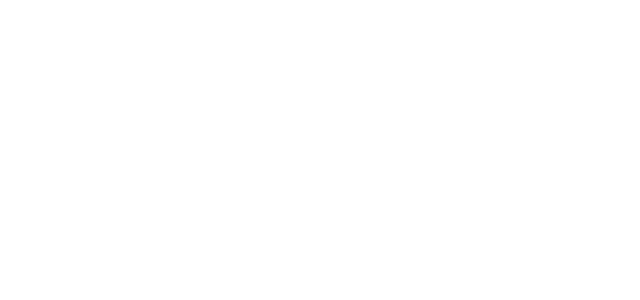
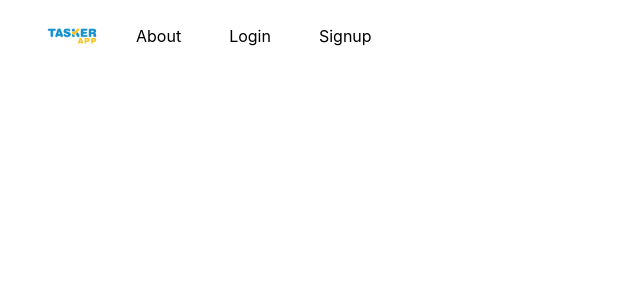
Before and after one commit to ahsan2882/simple-todo-app, a React (Create React App) app: page /tasks in a window 1280 px wide. Shown: the top 300 px of the page, without its empty margins (0-640 px from the left). Built offline with nearby package versions, Linux system fonts and the light colour scheme.

Commit message:
Update Todo.js

```diff
--- a/src/myComponents/TodoPage/Todo.js
+++ b/src/myComponents/TodoPage/Todo.js
@@ -1,9 +1,10 @@
 import React from 'react'
+import Header from '../CommonElements/Header'
 
 export default function Todo() {
     return (
         <>
-
+            <Header/>
         </>
     )
 }
```
